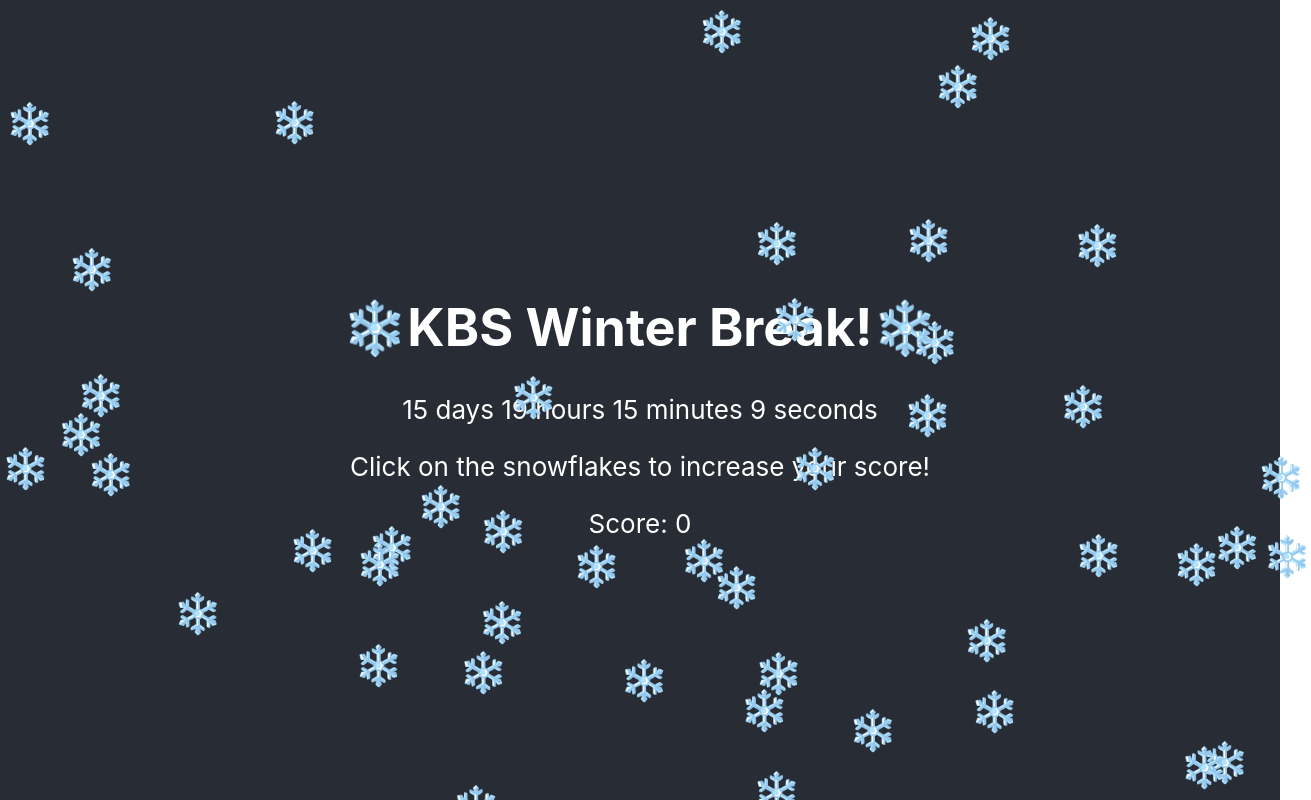
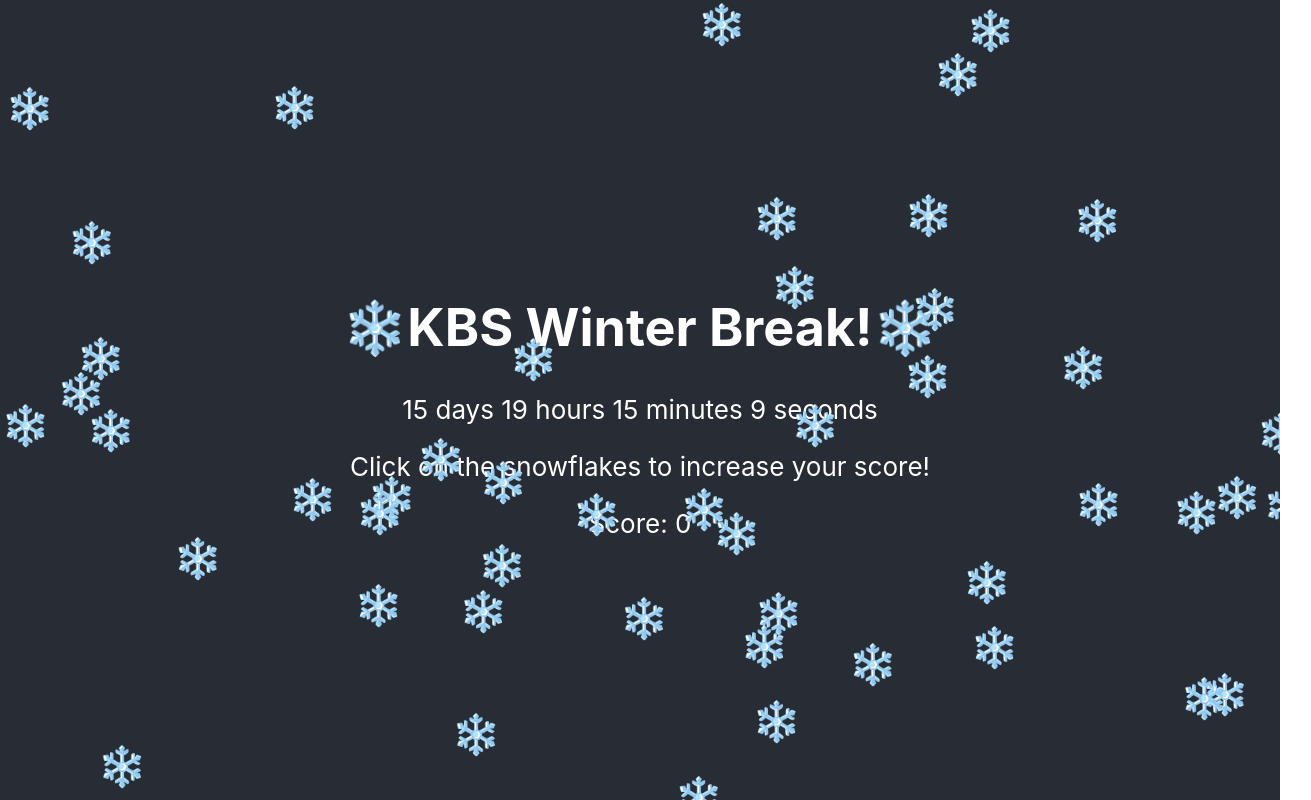
Before and after one commit to stingotho/kbs-countdown, a React (Create React App) app: page / in a window 1280 px wide. Shown: the top 800 px of the page, 1311 px wide, since content can reach past the window. Built offline with nearby package versions, Linux system fonts and the light colour scheme.

Commit message:
snowflakes overflowing fix

```diff
--- a/src/App.css
+++ b/src/App.css
@@ -1,5 +1,6 @@
 .App {
   text-align: center;
+  overflow: hidden;
 }
 
 .App-logo {
@@ -71,5 +72,5 @@
 /* App.css or a separate stylesheet */
 @keyframes fall {
   0% { top: -10%; }
-  100% { top: 110%; }
+  100% { top: 100%; }
 }
```
